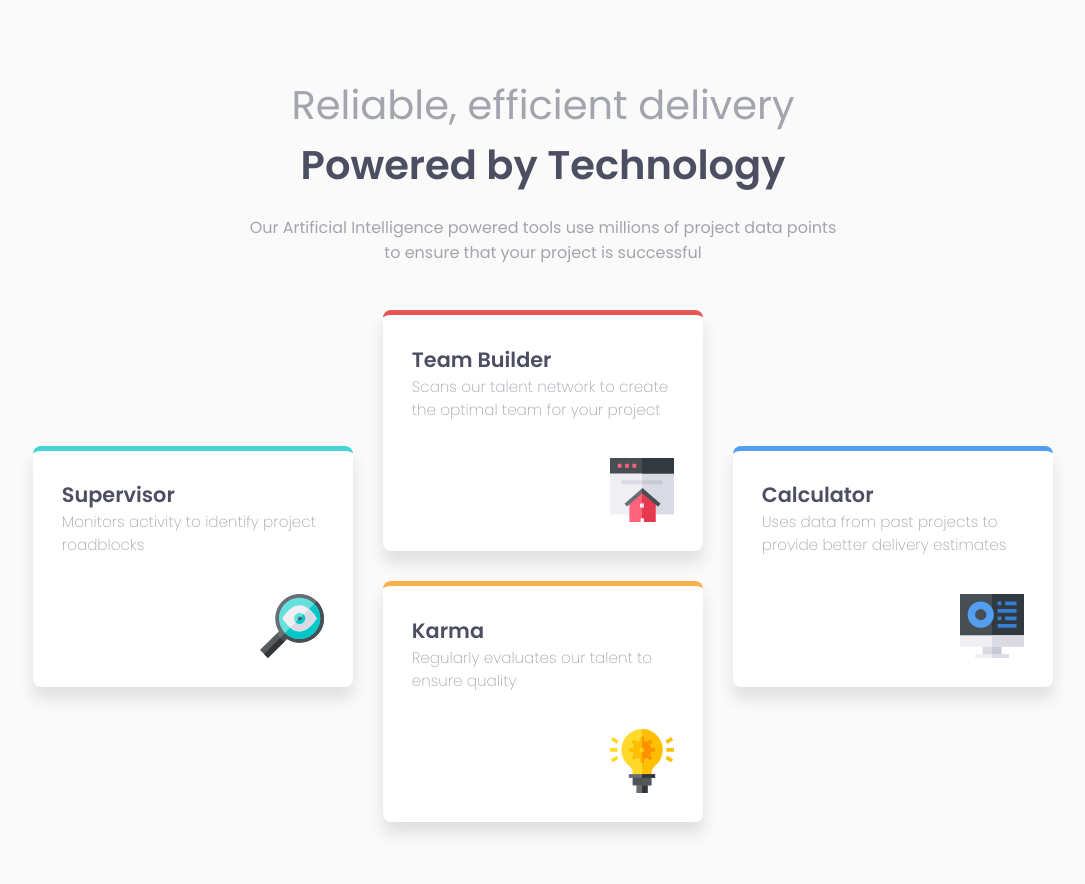
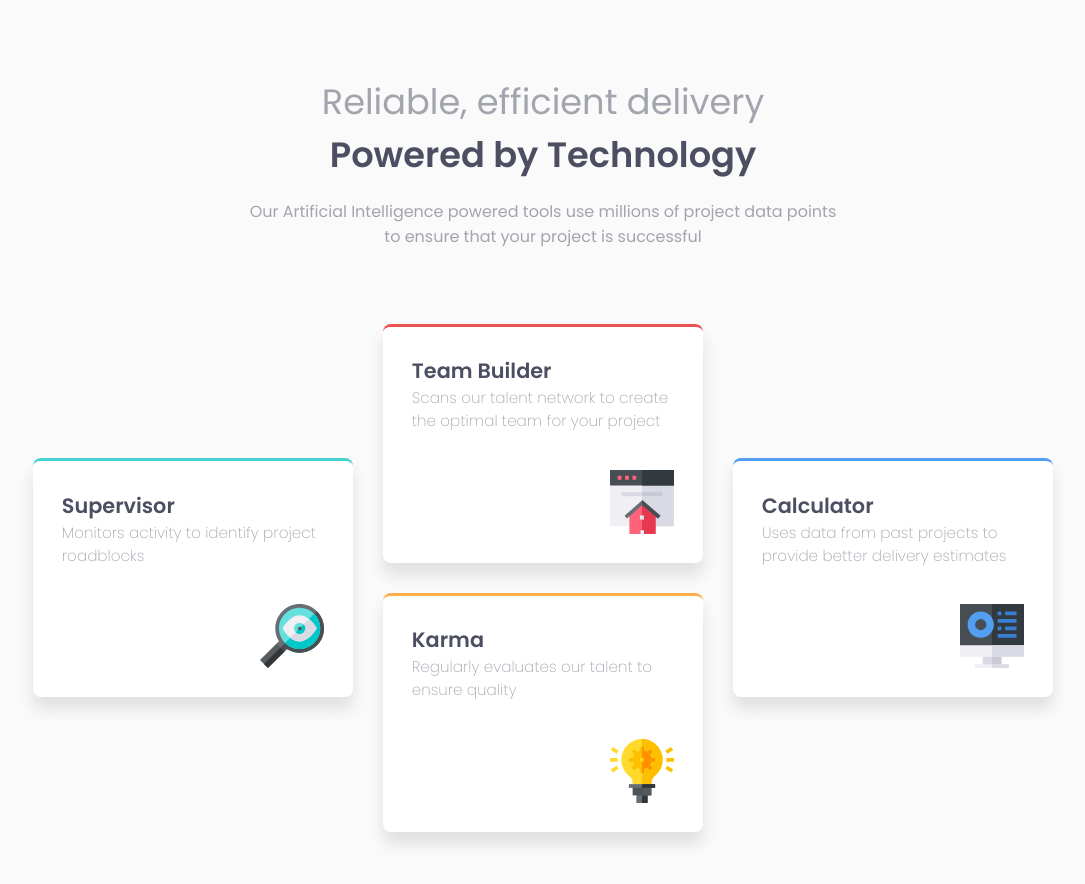
Before and after one commit to FarmACyst/four-card-feature-section, a plain HTML site: page index.html in a window 1280 px wide. Shown: the whole page, without its empty margins (97-1182 px from the left). Drawn offline with Linux system fonts and the light colour scheme.

Commit message:
margin-fix

```diff
--- a/css/style.css
+++ b/css/style.css
@@ -14,7 +14,6 @@ body {
   font-weight: 200;
   font-size: 15px;
   text-align: center;
-  /* background-color: hsl(0, 0%, 98%); */
   color: hsl(229, 6%, 66%);
 }
 
@@ -24,7 +23,7 @@ body {
 }
 
 .header {
-  margin: 5em 0 5em;
+  margin: 5em 0 4em;
 }
 
 .heading {
@@ -82,19 +81,19 @@ body {
 }
 
 .first-card {
-  border-top: 5px solid hsl(180, 62%, 55%);
+  border-top: 3.5px solid hsl(180, 62%, 55%);
 }
 
 .second-card {
-  border-top: 5px solid hsl(0, 78%, 62%);
+  border-top: 3.5px solid hsl(0, 78%, 62%);
 }
 
 .third-card {
-  border-top: 5px solid hsl(34, 97%, 64%);
+  border-top: 3.5px solid hsl(34, 97%, 64%);
 }
 
 .fourth-card {
-  border-top: 5px solid hsl(212, 86%, 64%);
+  border-top: 3.5px solid hsl(212, 86%, 64%);
 }
 
 .middle-card {
@@ -105,7 +104,7 @@ body {
 @media (min-width:610px) {
   .heading,
   .sub-heading {
-    font-size: 2.5rem;
+    font-size: 2.2rem;
   }
 }
 
@@ -130,6 +129,6 @@ body {
     justify-content: center;
   }
   .header {
-    margin-bottom: 2em;
+    margin-bottom: 4em;
   }
 }
```
